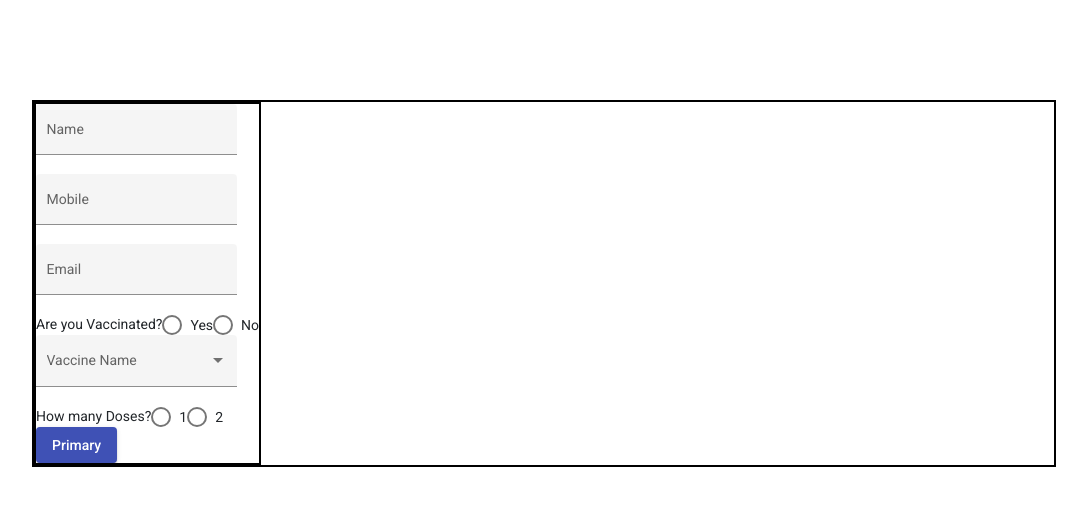
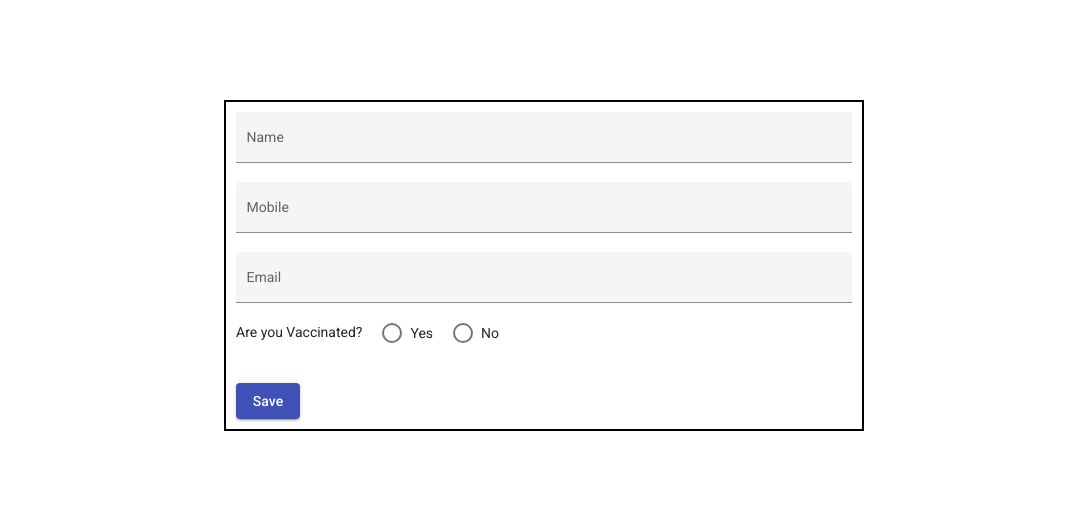
Before and after one commit to LavishVerma/Covid_CRUD, an Angular app in the folder User-CRUD/: page / in a window 1280 px wide. Shown: the top 506 px of the page, without its empty margins (96-1183 px from the left). Built offline with nearby package versions, Linux system fonts and the light colour scheme.

Commit message:
model created

```diff
--- a/User-CRUD/src/app/add-user/add-user.component.css
+++ b/User-CRUD/src/app/add-user/add-user.component.css
@@ -1,7 +1,7 @@
 .example-container{
   border: 2px solid black;
   /* display: inline-block; */
-  width: 80%;
+  width: 50%;
   margin-left: auto;
   margin-right: auto;
   margin-top: 100px;
@@ -10,9 +10,19 @@
 }
 
 .example-form{
-    border: 2px solid black;
-
-    display: inline-block;
-
+  margin: 10px;
 
 }
+
+.mat-form-field {
+  width: 100%;
+}
+
+.mat-radio-button{
+  padding-left: 20px;
+}
+
+.button{
+  margin-left: auto;
+  margin-right: auto;
+}
--- a/User-CRUD/src/app/add-user/add-user.component.html
+++ b/User-CRUD/src/app/add-user/add-user.component.html
@@ -1,7 +1,7 @@
 <div class="example-container" >
     <form class="example-form">
-        <div fxLayout="row" fxLayoutAlign="center start">
-            <mat-form-field appearance="fill">
+        <div fxLayout="row" >
+            <mat-form-field fxFlex="600" appearance="fill">
                 <mat-label>Name</mat-label>
                 <input matInput>
               </mat-form-field>
@@ -10,7 +10,7 @@
 <div fxLayout="row"  >
 
 
-    <mat-form-field fxFlex="30" appearance="fill">
+    <mat-form-field  appearance="fill">
         <mat-label>Mobile</mat-label>
         <input matInput>
       </mat-form-field>
@@ -25,13 +25,14 @@
 
 <div fxLayout="row" >
     <mat-label>Are you Vaccinated?</mat-label>
-<mat-radio-group aria-label="Select an option">
-    <mat-radio-button value="1">Yes</mat-radio-button>
-    <mat-radio-button value="2">No</mat-radio-button>
+<mat-radio-group (change)="radioChange($event)" aria-label="Select an option">
+    <mat-radio-button value="Yes">Yes</mat-radio-button>
+    <mat-radio-button value="No">No</mat-radio-button>
   </mat-radio-group>
 </div>
+<br>
 
-<div fxLayout="row">
+<div fxLayout="row" *ngIf="hidden">
     <mat-form-field appearance="fill">
         <mat-label>Vaccine Name</mat-label>
         <mat-select name="Vaccine Name">
@@ -41,17 +42,16 @@
         </mat-select>
       </mat-form-field>
 </div>
-
-<div fxLayout="row">
+<div fxLayout="row" *ngIf="hidden">
     <mat-label>How many Doses?</mat-label>
 <mat-radio-group aria-label="Select an option">
     <mat-radio-button value="1">1</mat-radio-button>
     <mat-radio-button value="2">2</mat-radio-button>
   </mat-radio-group>
 </div>
-
+<br>
 <div fxLayout="row">
-<button mat-raised-button color="primary">Primary</button>
+<button mat-raised-button color="primary">Save</button>
 
 </div>
 
--- a/User-CRUD/src/app/add-user/add-user.component.ts
+++ b/User-CRUD/src/app/add-user/add-user.component.ts
@@ -1,4 +1,5 @@
 import { Component, OnInit } from '@angular/core';
+import { MatRadioChange } from '@angular/material/radio';
 
 @Component({
   selector: 'app-add-user',
@@ -6,7 +7,8 @@ import { Component, OnInit } from '@angular/core';
   styleUrls: ['./add-user.component.css']
 })
 export class AddUserComponent implements OnInit {
-  hide = true;
+  hide = false;
+  hidden:boolean = false;
   selectedVaccineName : string = "";
   vaccineName = ["Moderna","Sputnik","Covishield","Covaxine"]
   constructor() {
@@ -16,4 +18,10 @@ export class AddUserComponent implements OnInit {
   ngOnInit(): void {
   }
 
+  radioChange($event: MatRadioChange) {
+
+    console.log($event.source.name, $event.value);
+    this.hidden = ($event.value == "Yes") ? true : false;
+
 }
+}
```
Also changed, not shown: User-CRUD/src/app/Models/user.model.ts (added, +11 -0 lines).
